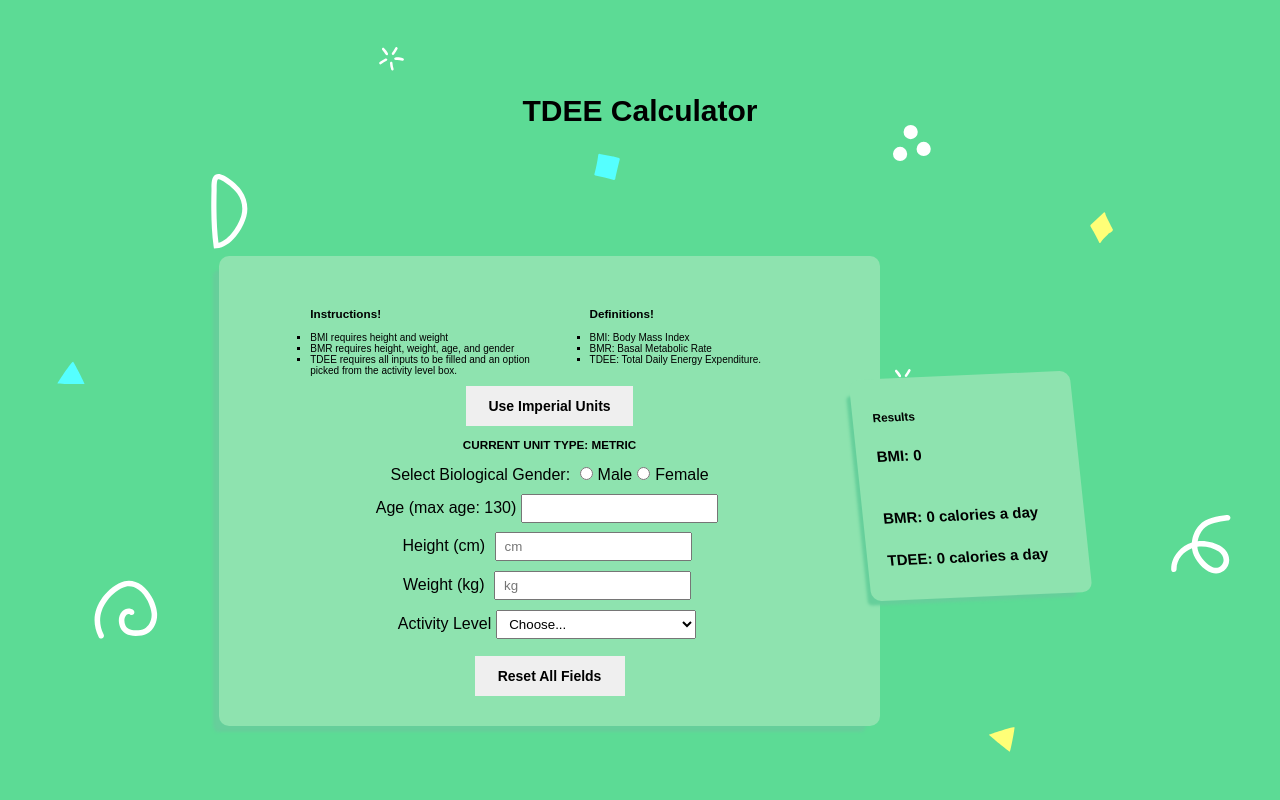
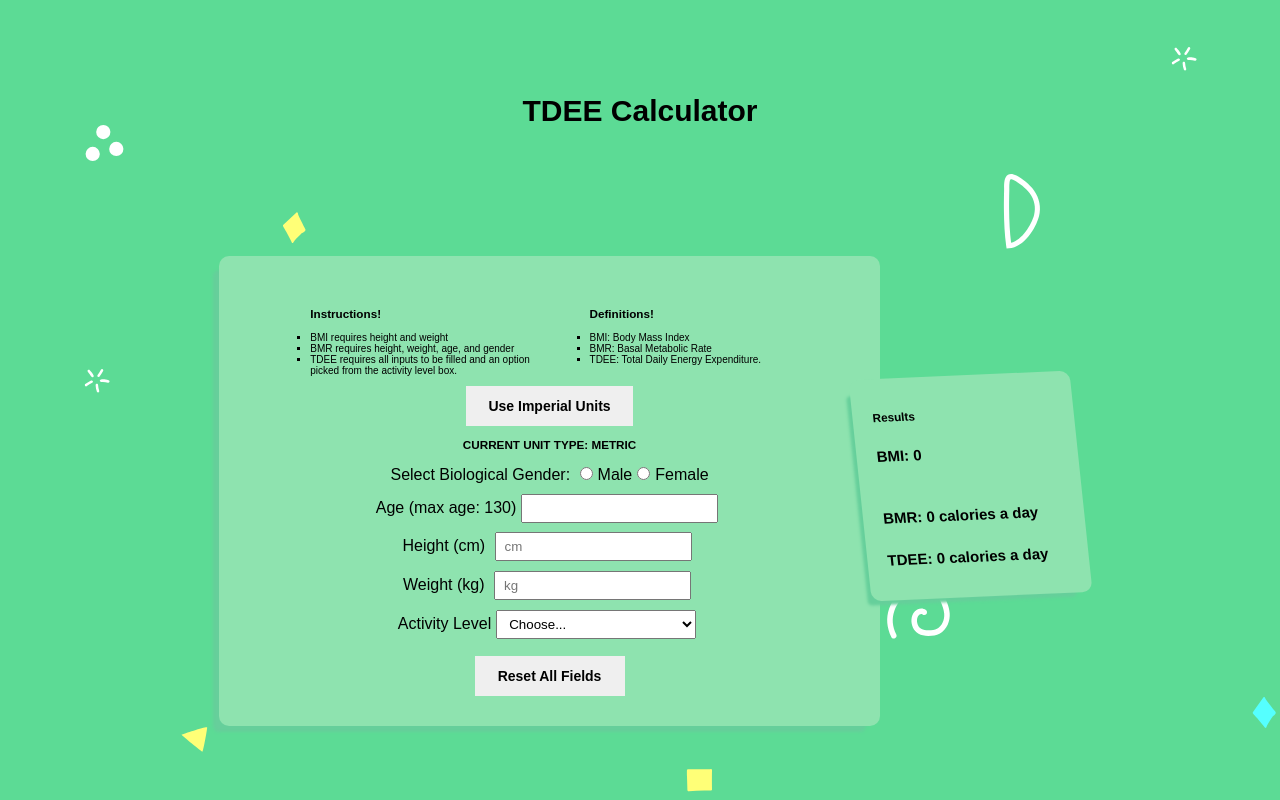
Before and after one commit to nevtay/jumpstartProject_1, a React (Create React App) app: page / in a window 1280 px wide. Built offline with nearby package versions, Linux system fonts and the light colour scheme; a web font is replaced by a local one.

Commit message:
updated animation timing function

```diff
--- a/src/App.css
+++ b/src/App.css
@@ -15,7 +15,7 @@ body {
   background-attachment: fixed;
   background-position-x: 0px;
   background-position-y: 0px;
-  animation: backgroundMove 150s ease-in-out infinite;
+  animation: backgroundMove 15s ease infinite;
 }
 
 @keyframes backgroundMove {
```
